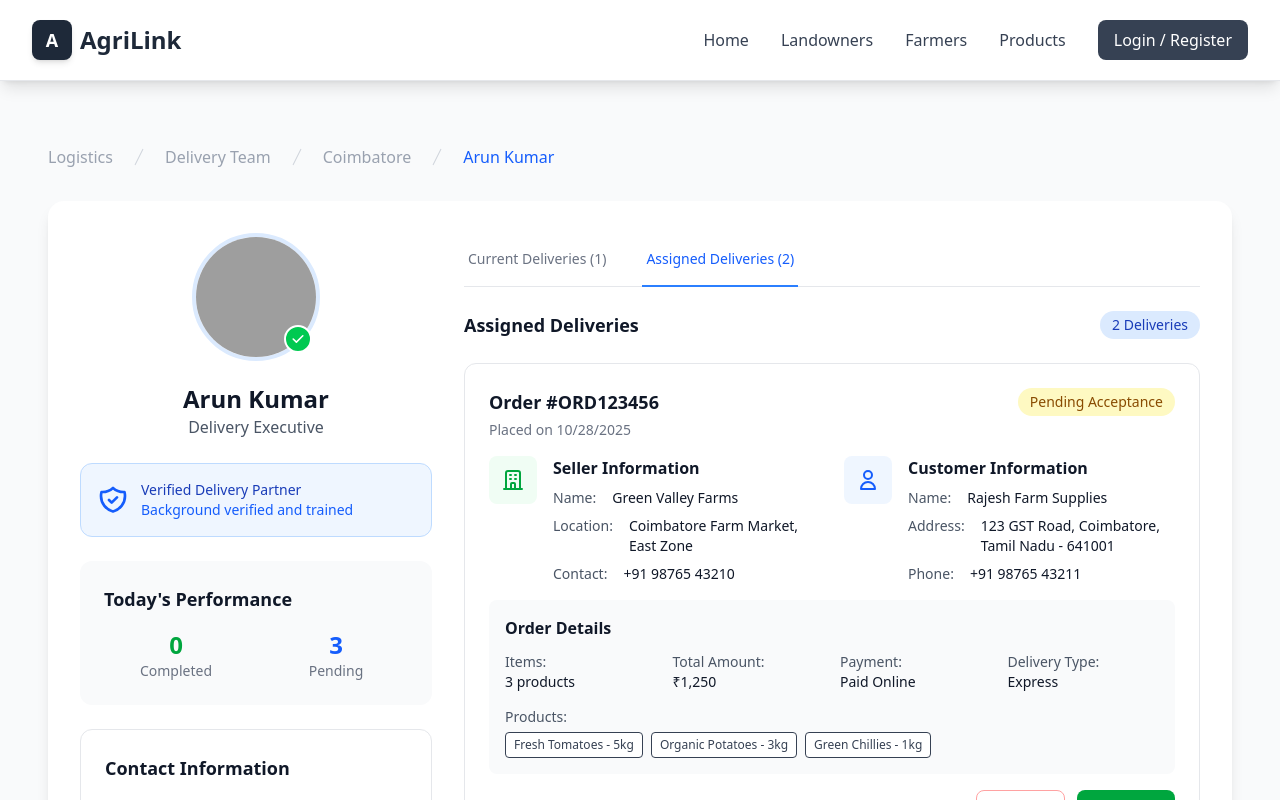
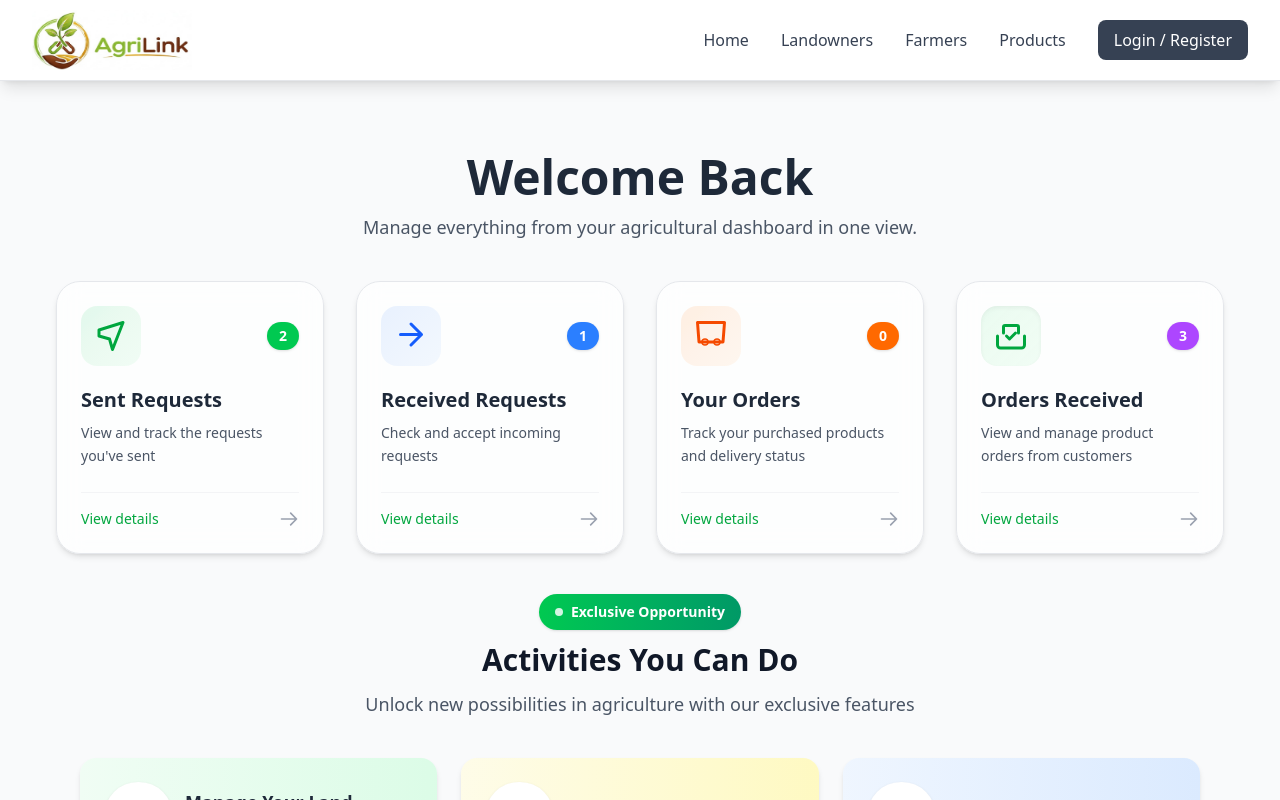
Before and after one commit to card-connectors/Agrilink, a React (Vite) app in the folder AgriLink/: page /dashboard in a window 1280 px wide. Shown: the top 800 px of the page. Built offline with nearby package versions, Linux system fonts and the light colour scheme; grey boxes are pictures that could not be loaded.

Commit message:
changed UI

```diff
--- a/AgriLink/src/ContextFiles/EntityProvider.jsx
+++ b/AgriLink/src/ContextFiles/EntityProvider.jsx
@@ -5,8 +5,9 @@ function EntityProvider({children}) {
     const [landId, setLandId] = useState("");
     const [farmerId, setFarmerId] = useState("");
     const [productId, setProductId] = useState("");
+    const [orderQuantity, setOrderQuantity] = useState("")
   return (
-    <EntityContext.Provider value={{landId,setLandId, farmerId, setFarmerId, productId, setProductId}}>
+    <EntityContext.Provider value={{landId,setLandId, farmerId, setFarmerId, productId, setProductId, orderQuantity, setOrderQuantity}}>
         {children}
     </EntityContext.Provider>
   )
--- a/AgriLink/src/component/Navbar.jsx
+++ b/AgriLink/src/component/Navbar.jsx
@@ -1,4 +1,4 @@
-// components/Navbar.jsx
+import logo from "../assets/images/logo.jpg"
 import { useState, useContext, useEffect, useRef } from "react";
 import { Link, useNavigate } from "react-router-dom";
 import { AuthContext } from "../ContextFiles/AllContext";
@@ -44,12 +44,7 @@ const Navbar = ({ onLoginClick }) => {
             className="flex items-center space-x-2 group"
             onClick={closeMobileMenu}
           >
-            <div className="w-10 h-10 bg-gray-800 rounded-lg flex items-center justify-center shadow-md">
-              <span className="text-white font-bold text-lg">A</span>
-            </div>
-            <span className="text-2xl font-bold text-gray-800 group-hover:text-gray-600 transition-colors duration-300">
-              AgriLink
-            </span>
+         <img src={logo} className="h-15 w-40"/>
           </Link>
 
           {/* Desktop Menu */}
--- a/AgriLink/src/component/PlaceOrder.jsx
+++ b/AgriLink/src/component/PlaceOrder.jsx
@@ -8,7 +8,7 @@ const PlaceOrder = () => {
   const [orderConfirmed, setOrderConfirmed] = useState(false);
   const [addressSubmitted, setAddressSubmitted] = useState(false);
   const [errorMessage, setErrorMessage] = useState("");
-    const { userId } = useContext(AuthContext); // stores the userID
+    const { userId, productId, orderQuantity } = useContext(AuthContext); // stores the userID
 
 
 
--- a/AgriLink/src/component/ProductDetails.jsx
+++ b/AgriLink/src/component/ProductDetails.jsx
@@ -7,7 +7,7 @@ const ProductDetails = () => {
   const [quantity, setQuantity] = useState(5);
   const navigate = useNavigate();
     const { userId } = useContext(AuthContext); // stores the userID
-const {productId} = useContext(EntityContext); //for productId
+const {productId,setOrderQuantity} = useContext(EntityContext); //for productId and quantity
 
   // ✅ Product data
   const product = {
--- a/AgriLink/src/component/ReceivedRequests.jsx
+++ b/AgriLink/src/component/ReceivedRequests.jsx
@@ -1,4 +1,5 @@
-import React from "react";
+import React, { useContext } from "react";
+import { AuthContext } from "../ContextFiles/AllContext";
 
 const ReceivedRequests = () => {
 
--- a/AgriLink/src/component/SentRequest.jsx
+++ b/AgriLink/src/component/SentRequest.jsx
@@ -64,9 +64,6 @@ const SentRequest = () => {
             All requests you've sent to farmers or landowners are listed below.
           </p>
         </div>
-        <button className="bg-gradient-to-r from-green-600 to-emerald-600 text-white px-6 py-3 rounded-xl hover:from-green-700 hover:to-emerald-700 transition-all duration-300 shadow-lg hover:shadow-xl font-semibold">
-          + New Request
-        </button>
       </div>
 
       {/* Enhanced Requests Grid */}
--- a/AgriLink/src/component/YourOrders.jsx
+++ b/AgriLink/src/component/YourOrders.jsx
@@ -1,4 +1,5 @@
-import React from "react";
+import React, { useContext } from "react";
+import { AuthContext } from "../ContextFiles/AllContext";
 
 const YourOrders = () => {
 
--- a/AgriLink/src/pages/Dashboard.jsx
+++ b/AgriLink/src/pages/Dashboard.jsx
@@ -7,7 +7,7 @@ function Dashboard() {
 
   const {userId} = useContext(AuthContext); // user email
 
-  let userRole = "delivery";
+  let userRole = "Customer";
 
 
 
--- a/AgriLink/src/pages/UserDashboard.jsx
+++ b/AgriLink/src/pages/UserDashboard.jsx
@@ -1,10 +1,37 @@
-import React from "react";
+import React, { useContext, useEffect, useState } from "react";
 import { useNavigate } from "react-router-dom";
-import ActivityBannerSection from "../component/ActivityBannerSection"
+import ActivityBannerSection from "../component/ActivityBannerSection";
+import { AuthContext } from "../ContextFiles/AllContext";
 
 const UserDashboard = () => {
-    const { userId } = useContext(AuthContext); // stores the userID
+  const { userId } = useContext(AuthContext);
   const navigate = useNavigate();
+
+  const [userData, setUserData] = useState({
+    farmerIds: [],
+    landIds: [],
+    productIds: [],
+    sentRequests: 0,
+    receivedRequests: 0,
+    yourOrders: 0,
+    ordersReceived: 0,
+  });
+
+  // 👇 Simulated fetch (replace with your real API call)
+  useEffect(() => {
+    // You can fetch user details from backend based on userId
+    // Example: axios.get(`/api/user/${userId}`).then(res => setUserData(res.data));
+    const dummyData = {
+      farmerIds: ["f1", "f2"], // or []
+      landIds: [], // or []
+      productIds: ["p1"], // or []
+      sentRequests: 2,
+      receivedRequests: 1,
+      yourOrders: 0,
+      ordersReceived: 3,
+    };
+    setUserData(dummyData);
+  }, [userId]);
 
   const icons = {
     sent: (
@@ -73,48 +100,55 @@ const UserDashboard = () => {
           <path strokeLinecap="round" strokeLinejoin="round" d="M7 10V6a1 1 0 011-1h8a1 1 0 011 1v4" />
         </svg>
       </div>
-
-
-
     ),
   };
 
+  // --- Filter logic ---
   const cards = [
     {
+      key: "sentRequests",
       title: "Sent Requests",
       description: "View and track the requests you've sent",
-      count: 12,
+      count: userData.sentRequests || 0,
       icon: icons.sent,
       path: "/sent-requests",
       badgeColor: "bg-green-500",
+      visible: true,
     },
     {
+      key: "receivedRequests",
       title: "Received Requests",
       description: "Check and accept incoming requests",
-      count: 8,
-      pending: 3,
+      count: userData.receivedRequests || 0,
       icon: icons.received,
       path: "/received-requests",
       badgeColor: "bg-blue-500",
+      visible:
+        (userData.farmerIds?.length > 0 || userData.landIds?.length > 0),
     },
     {
+      key: "yourOrders",
       title: "Your Orders",
       description: "Track your purchased products and delivery status",
-      count: 15,
+      count: userData.yourOrders || 0,
       icon: icons.yourOrders,
       path: "/your-orders",
       badgeColor: "bg-orange-500",
+      visible: true,
     },
     {
+      key: "ordersReceived",
       title: "Orders Received",
       description: "View and manage product orders from customers",
-      count: 24,
-      pending: 5,
+      count: userData.ordersReceived || 0,
       icon: icons.ordersReceived,
       path: "/orders-received",
       badgeColor: "bg-purple-500",
+      visible: userData.productIds?.length > 0,
     },
   ];
+
+  const visibleCards = cards.filter((c) => c.visible);
 
   return (
     <div className="min-h-screen p-10">
@@ -126,32 +160,25 @@ const UserDashboard = () => {
       </header>
 
       <div className="grid grid-cols-1 sm:grid-cols-2 lg:grid-cols-4 gap-8 max-w-7xl mx-auto">
-        {cards.map((card, i) => (
+        {visibleCards.map((card, i) => (
           <div
             key={i}
             onClick={() => navigate(card.path)}
             className="relative flex flex-col p-6 rounded-3xl bg-white/70 border border-gray-200 backdrop-blur-md shadow-md hover:shadow-2xl hover:scale-[1.03] transition-all duration-400 cursor-pointer overflow-hidden"
           >
-            <div className="absolute inset-0 bg-linear-to-br from-white/0 via-white/30 to-transparent group-hover:from-green-100/20 opacity-0 hover:opacity-100 transition-opacity duration-500 rounded-3xl" />
-
             <div className="flex justify-between items-center mb-5">
               {card.icon}
-              <div className="flex items-center space-x-2">
-                {card.pending && (
-                  <span className="px-2 py-1 bg-yellow-100 text-yellow-700 text-xs rounded-full font-medium">
-                    {card.pending} pending
-                  </span>
-                )}
-                <span
-                  className={`px-3 py-1 text-white text-sm font-semibold shadow-sm rounded-full ${card.badgeColor}`}
-                >
-                  {card.count}
-                </span>
-              </div>
+              <span
+                className={`px-3 py-1 text-white text-sm font-semibold shadow-sm rounded-full ${card.badgeColor}`}
+              >
+                {card.count}
+              </span>
             </div>
 
             <h2 className="text-xl font-semibold text-gray-800 mb-2">{card.title}</h2>
-            <p className="text-gray-600 text-sm mb-6 flex-1 leading-relaxed">{card.description}</p>
+            <p className="text-gray-600 text-sm mb-6 flex-1 leading-relaxed">
+              {card.description}
+            </p>
 
             <div className="flex items-center justify-between mt-auto border-t border-gray-100 pt-4">
               <span className="text-green-600 font-medium text-sm">View details</span>
@@ -162,14 +189,19 @@ const UserDashboard = () => {
                 viewBox="0 0 24 24"
                 stroke="currentColor"
               >
-                <path strokeLinecap="round" strokeLinejoin="round" strokeWidth={2} d="M14 5l7 7m0 0l-7 7m7-7H3" />
+                <path
+                  strokeLinecap="round"
+                  strokeLinejoin="round"
+                  strokeWidth={2}
+                  d="M14 5l7 7m0 0l-7 7m7-7H3"
+                />
               </svg>
             </div>
           </div>
         ))}
       </div>
 
-        <ActivityBannerSection/>
+      <ActivityBannerSection />
     </div>
   );
 };
```
Also changed, not shown: AgriLink/src/assets/images/logo.jpg (added).
